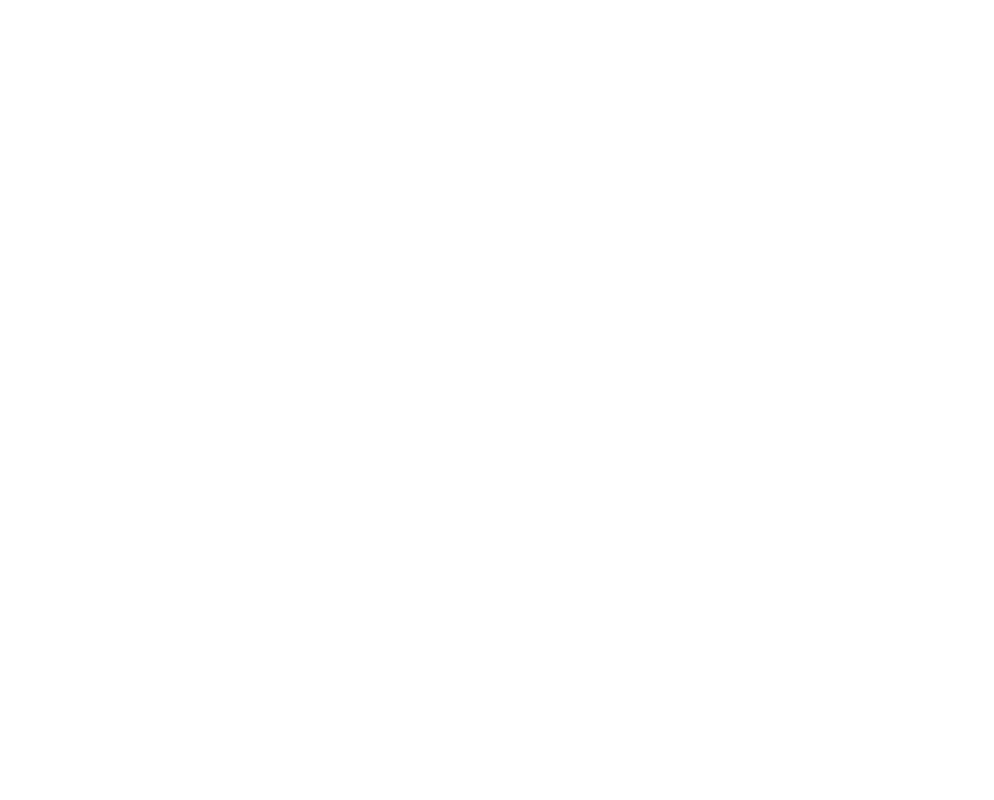
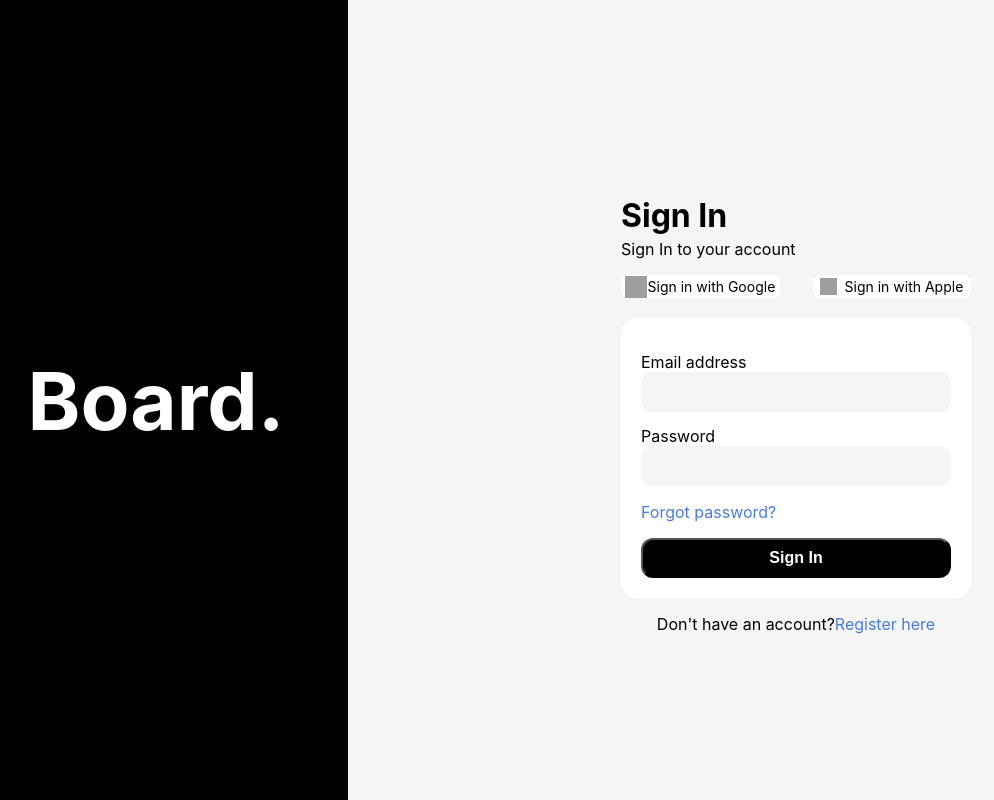
Before and after one commit to 123bhagesh/listed-inc-assignment-app, a React (Create React App) app: page / in a window 1280 px wide. Shown: the whole page, without its empty margins (36-1030 px from the left). Built offline with nearby package versions, Linux system fonts and the light colour scheme; grey boxes are pictures that could not be loaded.

Commit message:
sign in page ui completed

```diff
--- a/src/App.js
+++ b/src/App.js
@@ -1,10 +1,11 @@
 import logo from './logo.svg';
 import './App.css';
+import { Login } from './Component/Login';
 
 function App() {
   return (
     <div className="App">
-
+      <Login/>
     </div>
   );
 }
--- a/src/Component/Login.jsx
+++ b/src/Component/Login.jsx
@@ -1,9 +1,50 @@
-import React from 'react'
+import React from "react";
+import Style from "./Login.module.css";
 
 export const Login = () => {
   return (
-    <div>
-
+    <div className={Style.container}>
+      <div className={Style.fristChild}>
+        <h1>Board.</h1>
+      </div>
+      <div className={Style.secondChild}>
+        <div className={Style.signContainer}>
+          <div>
+            <h1>Sign In</h1>
+            <p>Sign In to your account</p>
+          </div>
+          <div>
+            <div>
+              <img
+                style={{ width: "22px", height: "22px" }}
+                src="https://cdn1.iconfinder.com/data/icons/google-s-logo/150/Google_Icons-09-512.png"
+                alt="Google-Icon"
+              />
+              <p>Sign in with Google</p>
+            </div>
+            <div>
+              <img
+                style={{ width: "17px", height: "17px" }}
+                src="https://cdn.icon-icons.com/icons2/792/PNG/512/APPLE_icon-icons.com_65545.png"
+                alt="Apple-Icon"
+              />
+              <p>Sign in with Apple</p>
+            </div>
+          </div>
+          <div className={Style.signInputs}>
+            <label htmlFor="">Email address</label>
+            <input type="text" />
+            <label htmlFor="">Password</label>
+            <input type="text" />
+            <p style={{ color: "#4b7cd8" }}>Forgot password?</p>
+            <button>Sign In</button>
+          </div>
+          <div className={Style.registerDiv}>
+            <p>Don't have an account?</p>{" "}
+            <p style={{ color: "#4b7cd8" }}>Register here</p>
+          </div>
+        </div>
+      </div>
     </div>
-  )
-}
+  );
+};
--- /dev/null
+++ b/src/Component/Login.module.css
@@ -0,0 +1,77 @@
+.container{
+    /* width: 100px; */
+    /* height: 200px; */
+    background-color: #f5f5f5;
+    display: flex;
+}
+.fristChild{
+    width: 30%;
+    height: 100vh;
+    background-color: black;
+    font-size: 40px;
+    color: white;
+    display: flex;
+    justify-content: center;
+    align-items: center;
+}
+.secondChild{
+    width: 70%;
+    display: flex;
+    justify-content: center;
+    align-items: center;
+    background-color: #f5f5f5;
+}
+.signContainer{
+   width: 350px;
+   height: 450px;
+   /* border: 2px solid black; */
+   text-align: left;
+}
+.signContainer>:nth-child(1)>h1{
+    margin-bottom: -12px;
+}
+.signContainer>:nth-child(2){
+    display: flex;
+    justify-content: space-between;
+    margin-bottom: 20px;
+}
+.signContainer>:nth-child(2)>div{
+    height: 15px;
+    width: 43%;
+    display: flex;
+    align-items: center;
+    justify-content: space-around;
+    border: none;
+    border-radius: 8px;
+    padding: 4px;
+    background: white;
+    font-size: 14px;
+}
+.signInputs{
+    display: flex;
+    flex-direction: column;
+    padding: 20px;
+    background-color: white;
+    border-radius: 16px;
+}
+.signInputs>label{
+    margin-top: 14px;
+}
+.signInputs>input{
+    background-color: #f5f5f5;
+    border: none;
+    height: 38px;
+    border-radius: 12px;
+}
+.signInputs>button{
+    height: 40px;
+    border-radius: 12px;
+    background-color: black;
+    color: white;
+    font-size: 16px;
+    font-weight: 600;
+}
+.registerDiv{
+    display: flex;
+    justify-content: center;
+}
```
